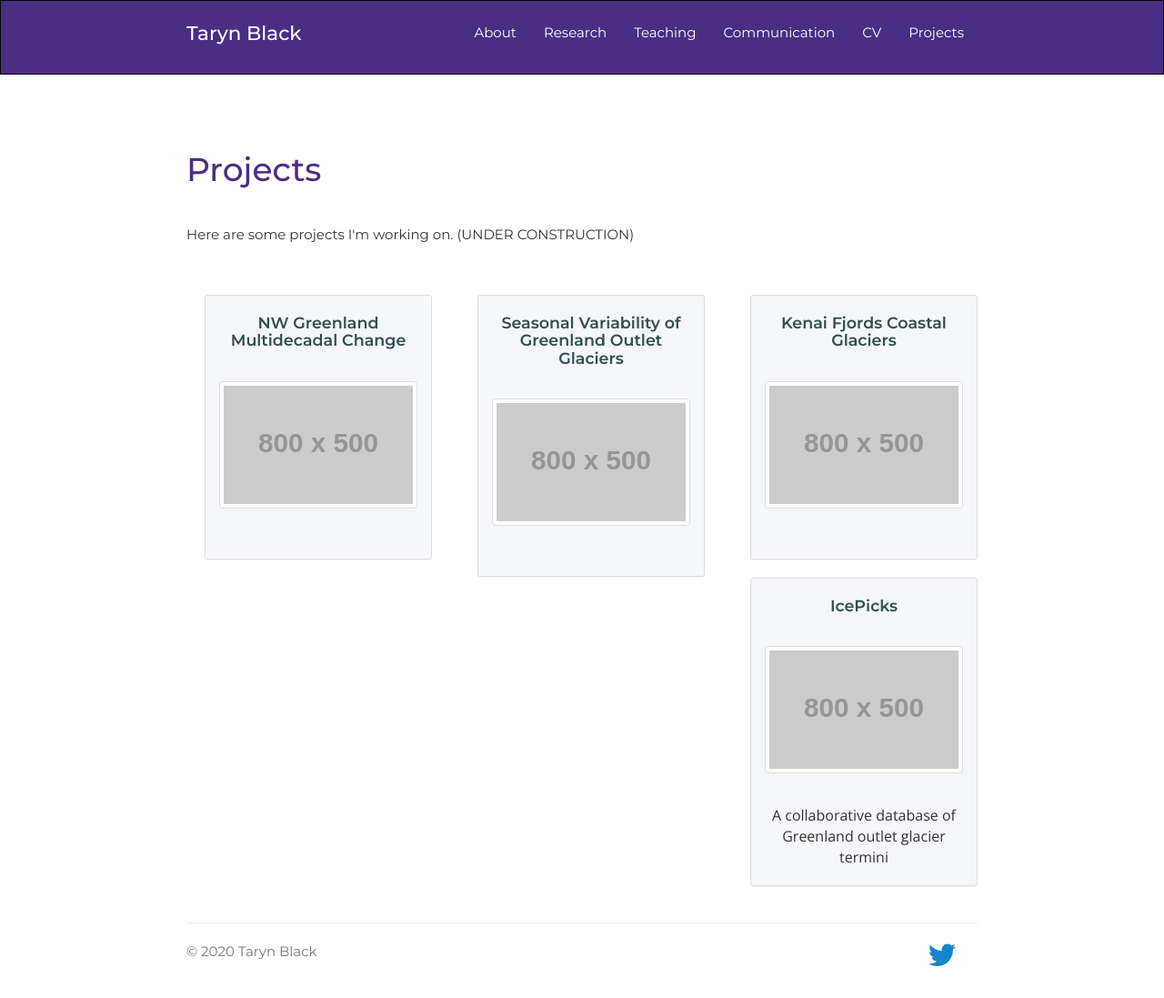
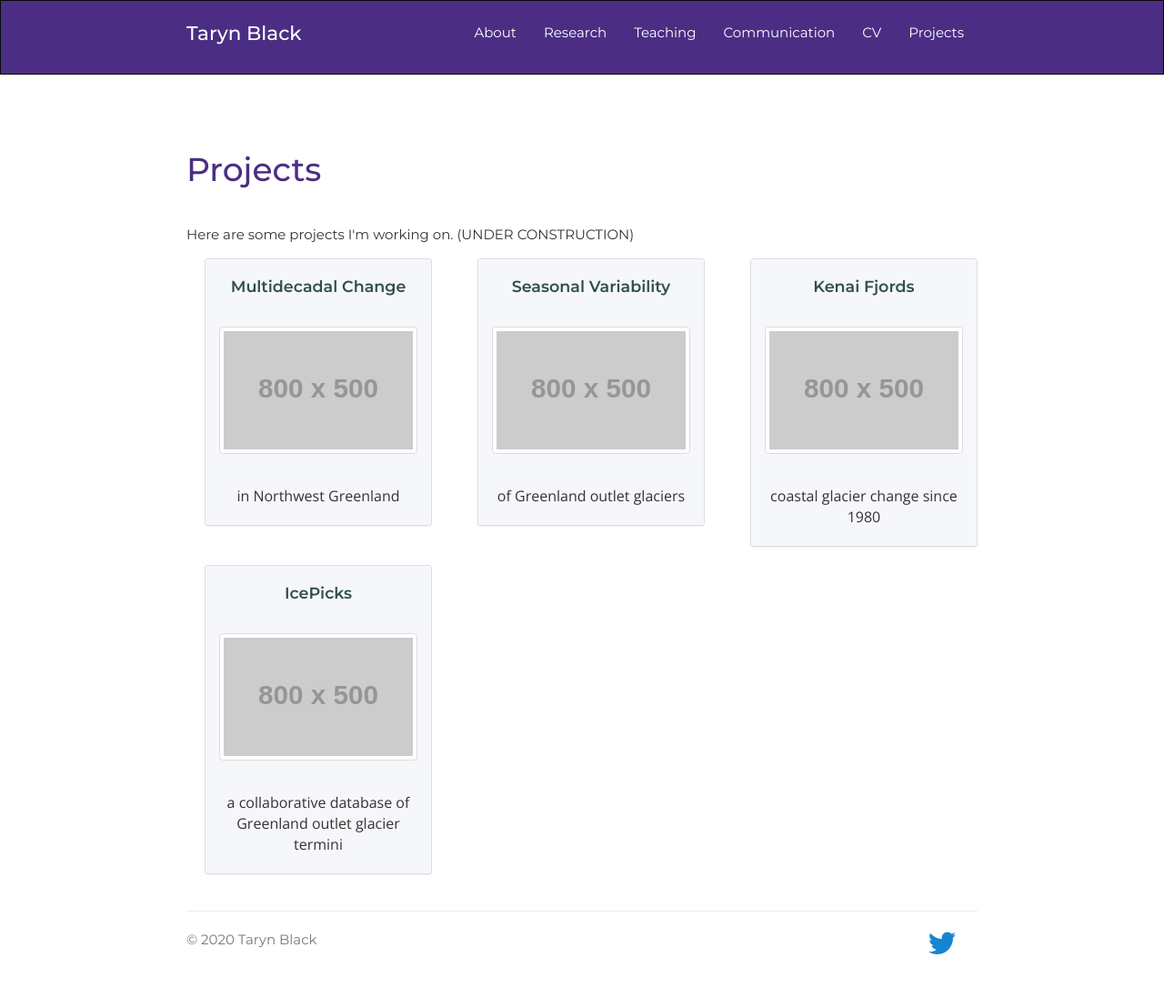
Before and after one commit to tarynblack/tarynblack.github.io, a Jekyll site: the page built from projects.html, in a window 1280 px wide. Shown: the whole page at 91% size. Built offline with Jekyll 4.4.1, drawn with Linux system fonts in a browser that asks for light colours; nearby versions of some CDN libraries; a style sheet for code colours, icons or effects is not loaded.

Commit message:
testing layout

```diff
--- a/projects.html
+++ b/projects.html
@@ -12,41 +12,40 @@ title: Projects | Taryn Black
 
       </div>
 
-      <div class="row push-down-4" id="projects">
+      <div class="row" id="projects">
 
         <div class="col-sm-6 col-md-4">
            <div class="panel panel-default">
               <div class="panel-heading">
-                 <h5 class="panel-title">NW Greenland Multidecadal Change</h5>
+                 <h5 class="panel-title">Multidecadal Change</h5>
               </div>
               <div class="panel-body"><img src="http://placehold.it/800x500" class="img img-responsive img-thumbnail">
               </div>
-              <div class="panel-footer"></div>
+              <div class="panel-footer">in Northwest Greenland</div>
            </div>
         </div>
 
         <div class="col-sm-6 col-md-4">
             <div class="panel panel-default">
                <div class="panel-heading">
-                  <h5 class="panel-title">Seasonal Variability of Greenland Outlet Glaciers</h5>
+                  <h5 class="panel-title">Seasonal Variability</h5>
                </div>
                <div class="panel-body"><img src="http://placehold.it/800x500" class="img img-responsive img-thumbnail">
                </div>
-               <div class="panel-footer"></div>
+               <div class="panel-footer">of Greenland outlet glaciers</div>
             </div>
          </div>
 
          <div class="col-sm-6 col-md-4">
             <div class="panel panel-default">
                <div class="panel-heading">
-                  <h5 class="panel-title">Kenai Fjords Coastal Glaciers</h5>
+                  <h5 class="panel-title">Kenai Fjords</h5>
                </div>
                <div class="panel-body"><img src="http://placehold.it/800x500" class="img img-responsive img-thumbnail">
                </div>
-               <div class="panel-footer"></div>
+               <div class="panel-footer">coastal glacier change since 1980</div>
             </div>
          </div>
-
 
          <div class="col-sm-6 col-md-4">
             <div class="panel panel-default">
@@ -55,11 +54,13 @@ title: Projects | Taryn Black
                </div>
                <div class="panel-body"><img src="http://placehold.it/800x500" class="img img-responsive img-thumbnail">
                </div>
-               <div class="panel-footer">A collaborative database of Greenland outlet glacier termini</div>
+               <div class="panel-footer">a collaborative database of Greenland outlet glacier termini</div>
             </div>
          </div>
 
+      </div>
 
-      </div>
+
+
    <!-- .row -->
    </div>
```
